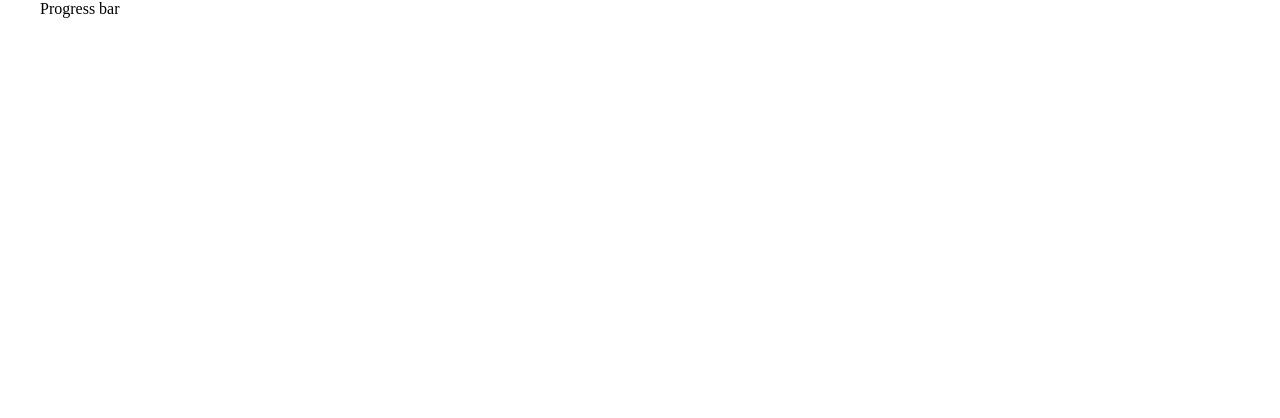
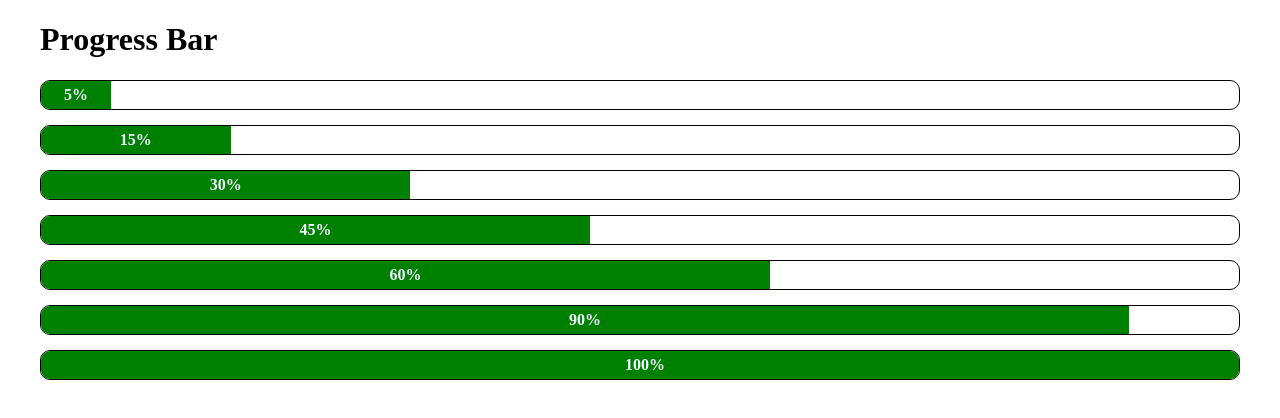
Before and after one commit to bhargavgopal-lanke/MachineCodingRoundExamples, a React (Create React App) app in the folder progressbar/: page / in a window 1280 px wide. Shown: the top 418 px of the page. Built offline with nearby package versions, Linux system fonts and the light colour scheme.

Commit message:
created a progress bar dynamically.

```diff
--- a/progressbar/src/App.js
+++ b/progressbar/src/App.js
@@ -1,10 +1,19 @@
-
-import './App.css';
+import "./App.css";
+import Progressbar from "./components/progressbar";
 
 function App() {
+  const bars = [5, 15, 30, 45, 60, 90, 100];
   return (
     <div className="App">
-      Progress bar
+      <h1>Progress Bar</h1>
+
+      {bars.map((x) => {
+        return (
+          <div className="mb-15" key={x}>
+            <Progressbar progress={x} />
+          </div>
+        );
+      })}
     </div>
   );
 }
--- /dev/null
+++ b/progressbar/src/components/progressbar.jsx
@@ -0,0 +1,15 @@
+import React from "react";
+
+const Progressbar = ({ progress }) => {
+  return (
+    <div>
+      <div className="progress-bar-main">
+        <div className="inner" style={{ width: `${progress}%` }}>
+          {progress}%
+        </div>
+      </div>
+    </div>
+  );
+};
+
+export default Progressbar;
```
